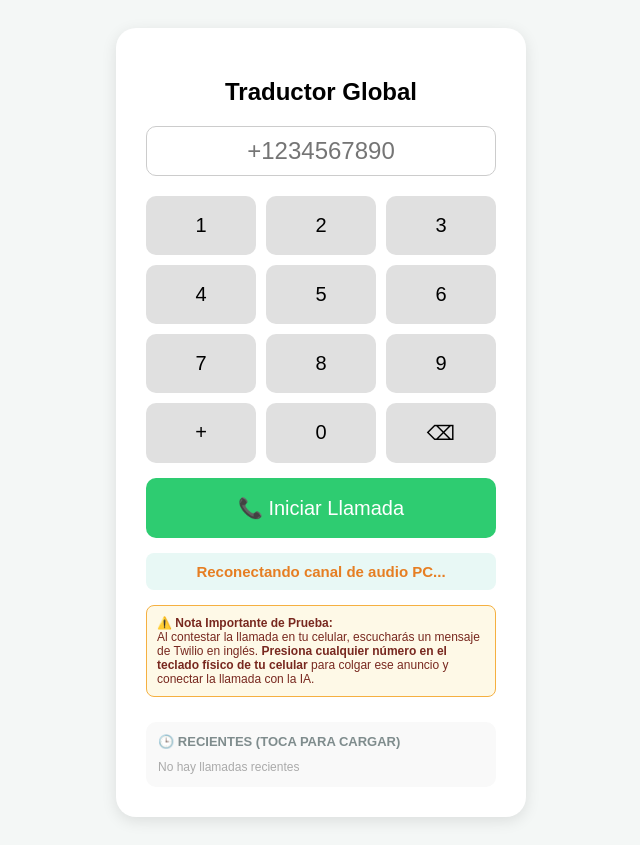
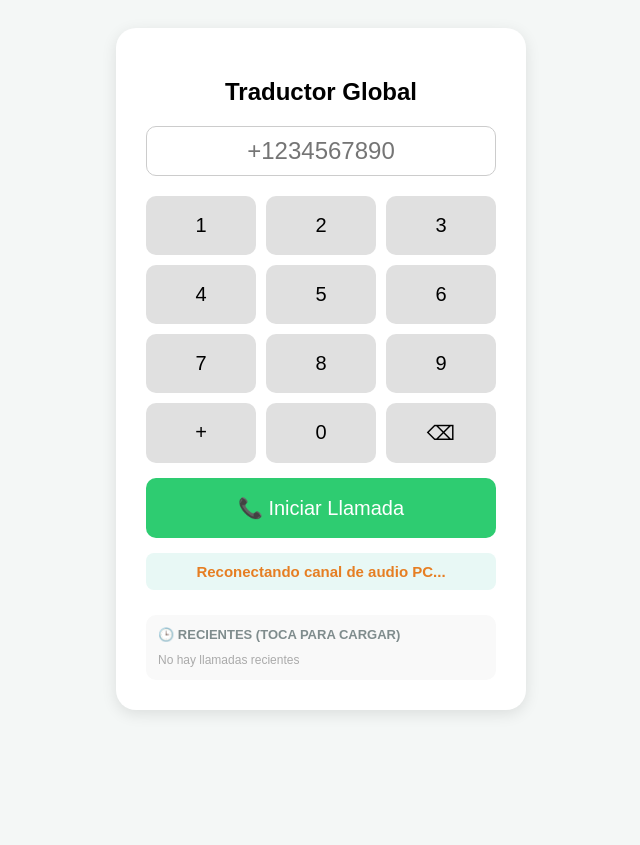
Before and after one commit to paypal-A1/mi-traductor-realtime, a website: page public/index.html in a window 1280 px wide. Shown: the whole page, without its empty margins (319-959 px from the left). After the commit the page ends 800 px from the top, so only its background shows below. Drawn offline with Linux system fonts and the light colour scheme.

Commit message:
Remove instruction box from index.html
Removed the instruction box that provided important notes regarding call handling.

```diff
--- a/public/index.html
+++ b/public/index.html
@@ -14,7 +14,6 @@
         button.call { background: #2ecc71; color: white; grid-column: span 3; margin-top: 5px; }
         button.hangup { background: #e74c3c; color: white; grid-column: span 3; margin-top: 5px; display: none; }
         .status { margin-top: 15px; font-size: 15px; color: #2ecc71; font-weight: bold; background: #e8f8f5; padding: 10px; border-radius: 8px; }
-        .instruction-box { margin-top: 15px; background: #fef9e7; border: 1px solid #f5b041; padding: 10px; border-radius: 8px; font-size: 12px; color: #78281f; text-align: left; }
         .history-section { margin-top: 25px; text-align: left; background: #f9f9f9; padding: 12px; border-radius: 10px; }
         .history-title { font-size: 13px; font-weight: bold; color: #7f8c8d; margin-bottom: 8px; text-transform: uppercase; }
         .history-item { display: flex; justify-content: space-between; align-items: center; padding: 8px; background: white; margin-bottom: 5px; border-radius: 6px; border: 1px solid #ddd; cursor: pointer; font-size: 14px; }
@@ -37,12 +36,6 @@
     </div>
 
     <div id="statusMessage" class="status">Conectando canales de audio...</div>
-
-    <div class="instruction-box">
-        <strong>⚠️ Nota Importante de Prueba:</strong><br>
-        Al contestar la llamada en tu celular, escucharás un mensaje de Twilio en inglés.
-        <strong>Presiona cualquier número en el teclado físico de tu celular</strong> para colgar ese anuncio y conectar la llamada con la IA.
-    </div>
 
     <div class="history-section">
         <div class="history-title">🕒 Recientes (Toca para cargar)</div>
@@ -99,10 +92,12 @@
         };
 
         ws.onmessage = (event) => {
-            const data = JSON.parse(event.data);
-            if (data.type === 'audio' && data.payload) {
-                playUlawBase64(data.payload);
-            }
+            try {
+                const data = JSON.parse(event.data);
+                if (data.type === 'audio' && data.payload) {
+                    playUlawBase64(data.payload);
+                }
+            } catch(e) {}
         };
 
         ws.onclose = () => {
```
